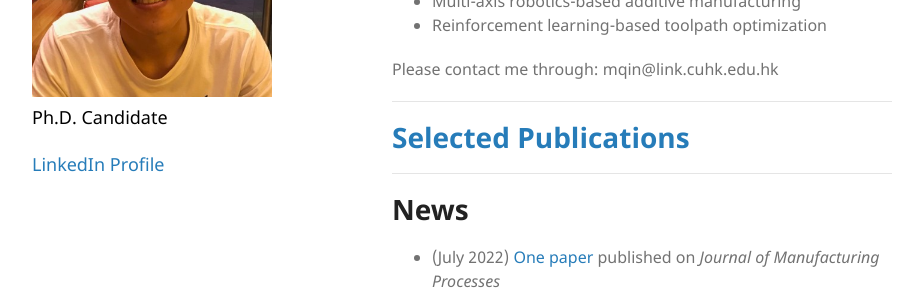
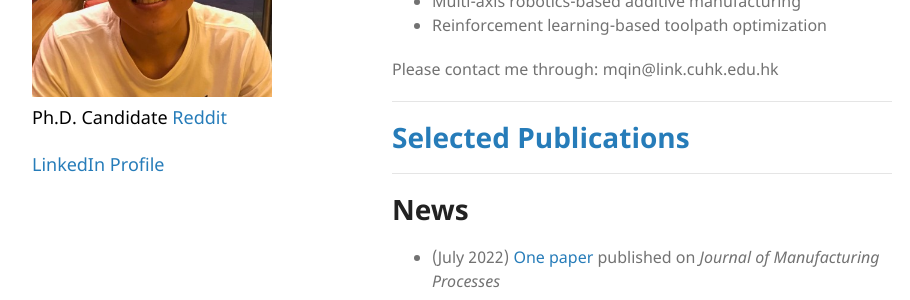
Before and after one commit to mqincuhk/mqincuhk.github.io, a Jekyll site: the page built from index.md, in a window 1280 px wide. Shown: the part 252-552 px from the top of the page, without its empty margins (178-1088 px from the left). Built offline with Jekyll 4.4.1, drawn with Linux system fonts in a browser that asks for light colours; a script that is not in the unit is left out; our own code applies the rules of GitHub Pages for plain Markdown files.

Commit message:
Update default.html

```diff
--- a/_layouts/default.html
+++ b/_layouts/default.html
@@ -21,6 +21,8 @@
         {% endif %}
 
         <p>{{ site.description | default: site.github.project_tagline }}
+        <a href="https://www.reddit.com/submit?url={{ page.url | absolute_url | url_encode }}&title={{ page.title }}" class="btn" title="{{ site.data.ui-text[site.locale].share_on_label }} Reddit"><i class="fab fa-fw fa-reddit" aria-hidden="true"></i><span> Reddit</span></a>
+
         <p class="view"><a href=" https://www.linkedin.com/in/mqin/ ">LinkedIn Profile</a></p>
 
       </header>
```
